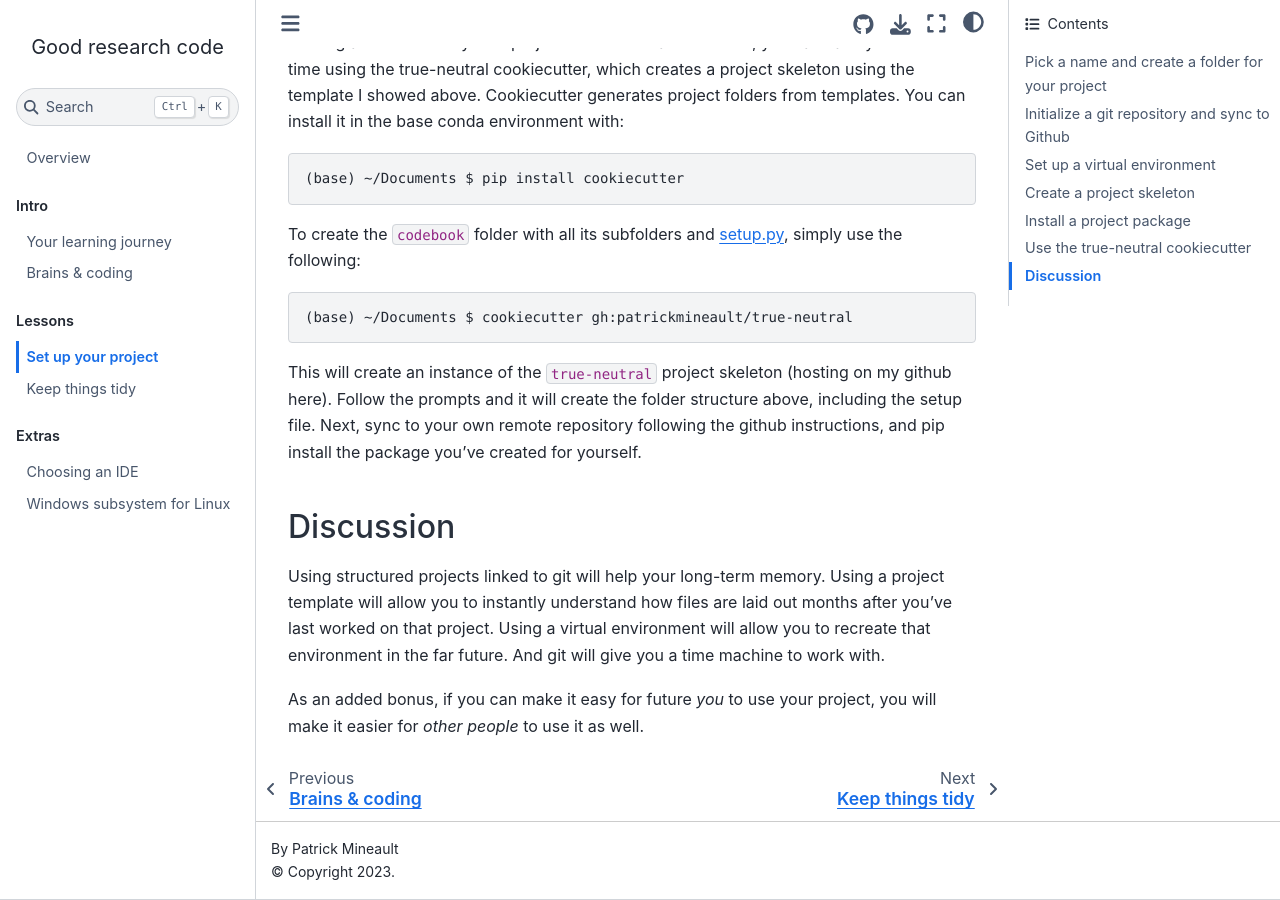
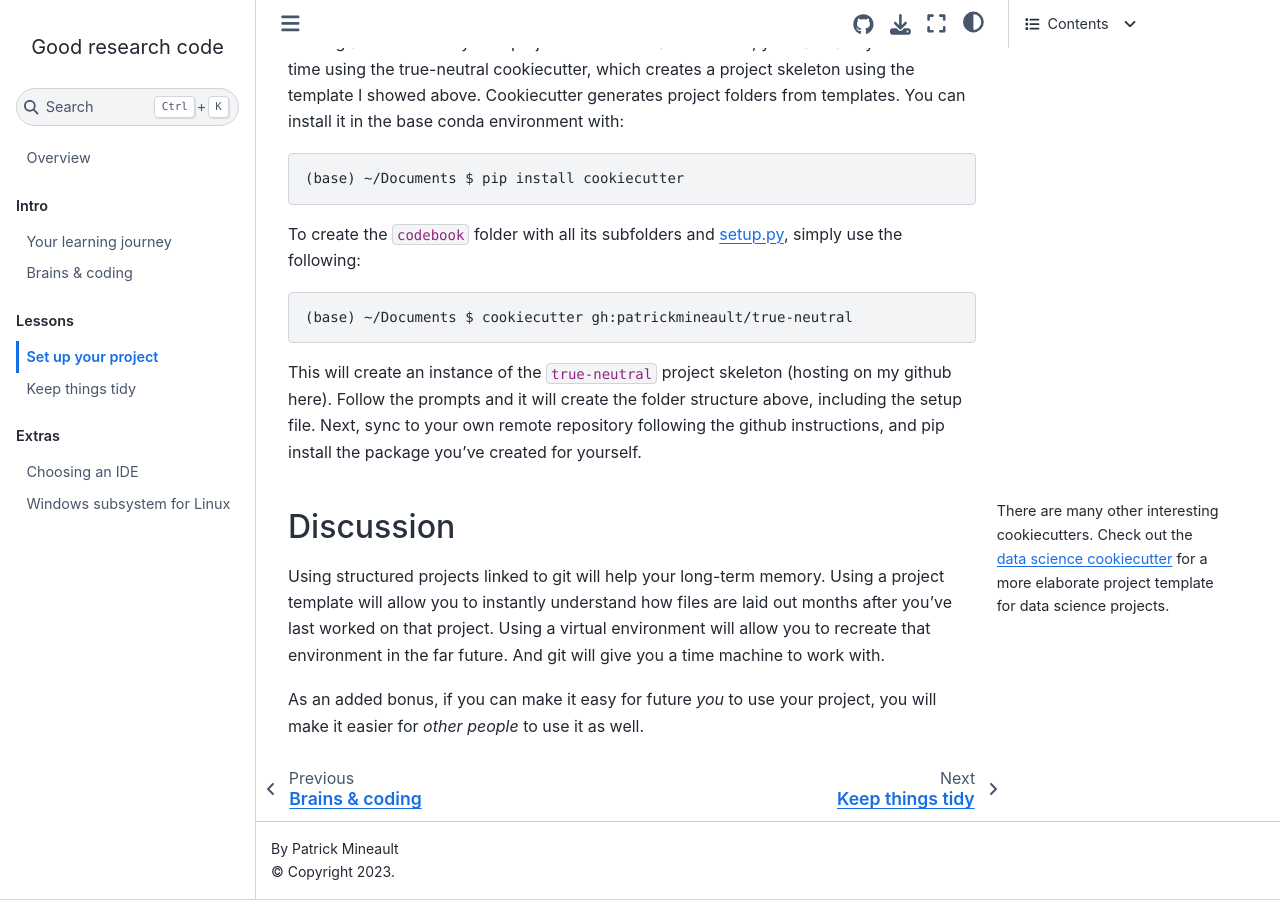
Before and after one commit to patrickmineault/codebook, a Jupyter Book: the page built from setup.myst.md, in a window 1280 px wide and 900 px high, scrolled down 8466 px. Built offline with Jupyter Book 1.0.4 settings and Sphinx 7.4.7 and the Sphinx Book theme 1.1.4, drawn with Linux system fonts in a browser that asks for light colours.

Commit message:
Add reference to data science cookiecutter

````diff
--- a/setup.myst.md
+++ b/setup.myst.md
@@ -268,6 +268,10 @@
 
 This will create an instance of the `true-neutral` project skeleton (hosting on my github here). Follow the prompts and it will create the folder structure above, including the setup file. Next, sync to your own remote repository following the github instructions, and pip install the package you've created for yourself.
 
+```{margin}
+There are many other interesting cookiecutters. Check out the [data science cookiecutter](https://drivendata.github.io/cookiecutter-data-science/) for a more elaborate project template for data science projects.
+```
+
 ## Discussion
 
 Using structured projects linked to git will help your long-term memory. Using a project template will allow you to instantly understand how files are laid out months after you've last worked on that project. Using a virtual environment will allow you to recreate that environment in the far future. And git will give you a time machine to work with.
````
